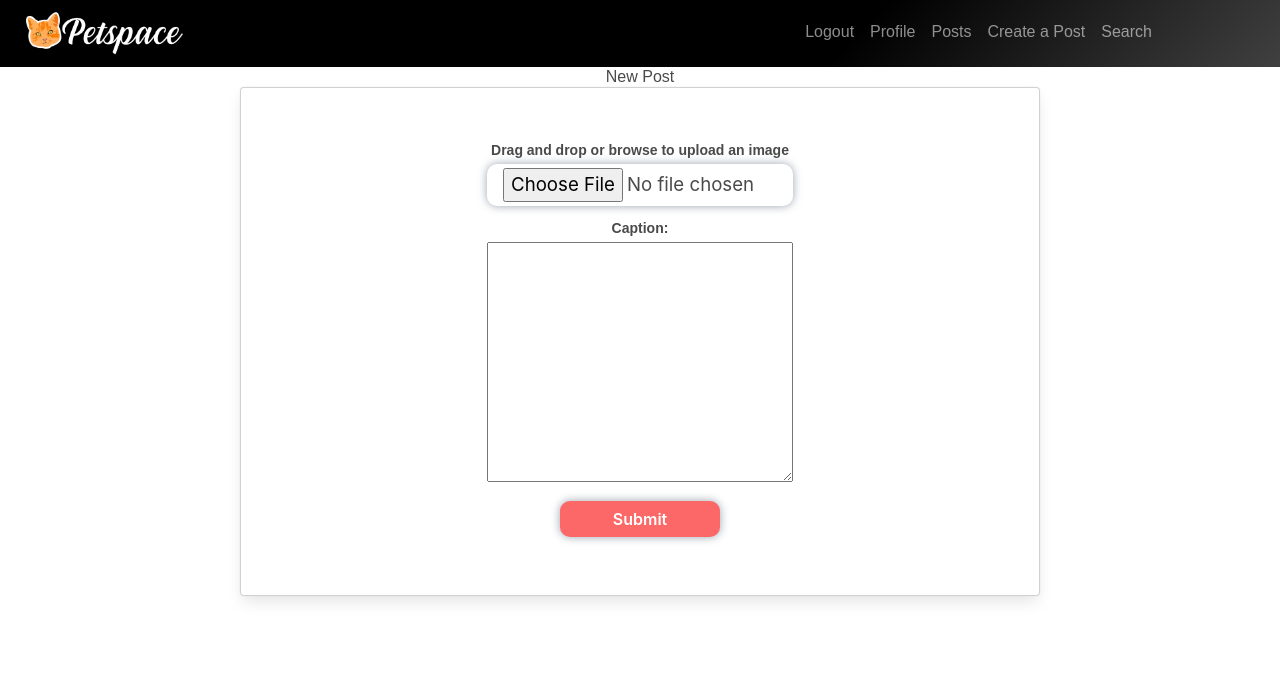
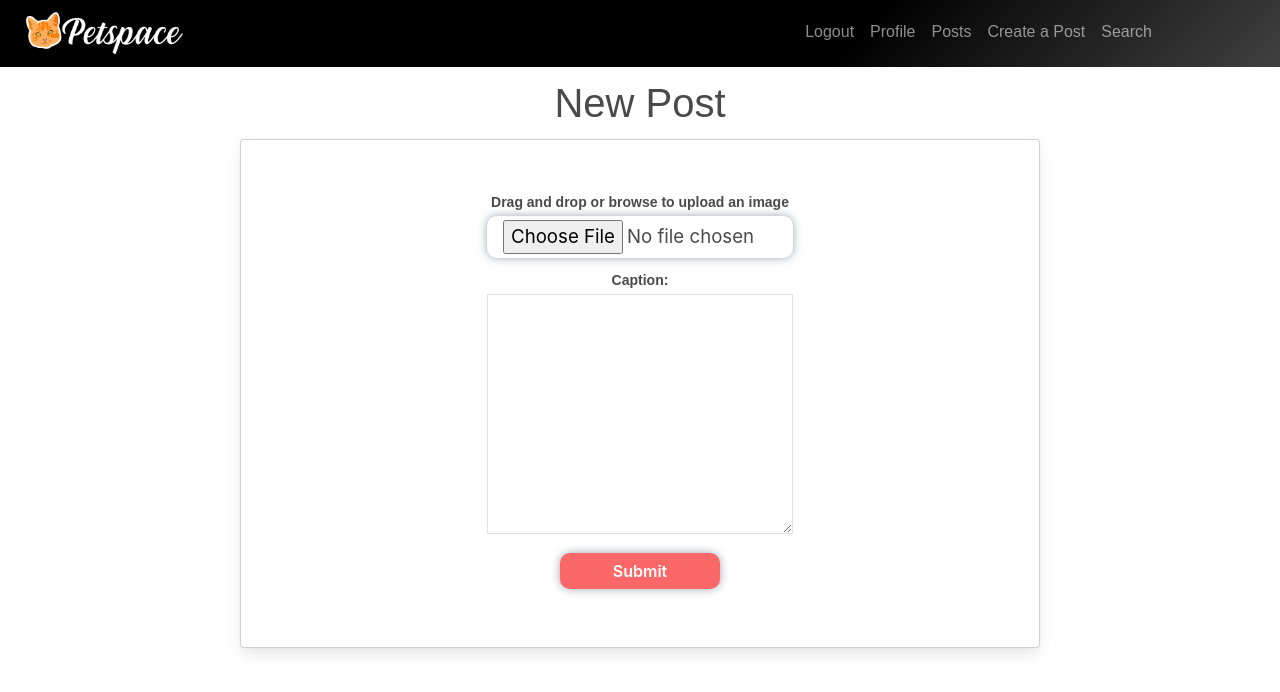
Before and after one commit to valerieyang00/petspace-p3-client, a React (Create React App) app: page /posts/new in a window 1280 px wide. Shown: the top 692 px of the page. Built offline with nearby package versions, Linux system fonts and the light colour scheme; sample sign-in values are in the browser's storage.

Commit message:
push changes

```diff
--- a/src/components/pages/NewPost.jsx
+++ b/src/components/pages/NewPost.jsx
@@ -94,7 +94,7 @@ export default function NewPost({ currentUser, setCurrentUser }) {
 
     return (
         <div>
-            <h1>New Post</h1>
+            <h1 className="postTitlePage my-3">New Post</h1>
             <div className='d-flex justify-content-center'>
                 <div className='card' style={{ width: '50rem' }}>
                     {previewSource?
@@ -130,7 +130,7 @@ export default function NewPost({ currentUser, setCurrentUser }) {
 
 
                             <label htmlFor="content">Caption: </label>
-                            <textarea className='card-text'
+                            <textarea className='card-text inputBarPosts border m-0 p-2'
                                 type="text"
                                 name="content"
                                 id="content"
--- a/src/components/pages/Posts.jsx
+++ b/src/components/pages/Posts.jsx
@@ -134,8 +134,8 @@ const renderPosts = posts.map((post, idx) => {
                                 </div>
                             </div>
                             <div className='d-flex justify-content-start align-items-center'>
-                                <h4 className='fw-bold me-2 postTitleNCont'>{post.user.username}</h4>
-                                <h4 className='postTitleNCont'>{post.content}</h4>
+                                <h4 className='fw-bold ms-0 mt-3'>{post.user.username}</h4>
+                                <h4 className='ms-2 mt-3'>{post.content}</h4>
                             </div>
 
                             <div className='d-flex justify-content-start mt-2 border-bottom p-2'>
@@ -148,7 +148,7 @@ const renderPosts = posts.map((post, idx) => {
                                             <label className='form-label' htmlFor="comment"><i className="bi bi-emoji-smile"></i> {currentUser.username}</label>
                                         </div>
                                         <div className='row d-flex justify-content-start m-0 p-1'>
-                                            <input type="text" className='col-9 d-flex inputBarPosts border justify-content-start' placeholder='add comment...' value={comment} onChange={(e) => setComment(e.target.value)} id="comment"/>
+                                            <input type="text" className='col-10 d-flex inputBarPosts border justify-content-start' placeholder='add comment...' value={comment} onChange={(e) => setComment(e.target.value)} id="comment"/>
                                             <button type="submit" className='col-sm-2 d-flex p-0 m-1 justify-content-center align-items-center subBtnPosts' style = {{backgroundColor: '#FC6767', width: '80px' }}>Submit</button>
                                         </div>
 
@@ -177,7 +177,7 @@ const renderPosts = posts.map((post, idx) => {
     return(
         <div>
 
-            <h1>Posts</h1>
+            {/* <h1 className="postTitlePage my-3">Posts</h1> */}
             {renderPosts}
             {/* {imageIds && imageIds.map((imageId, idx) => (
                 <Image
```
